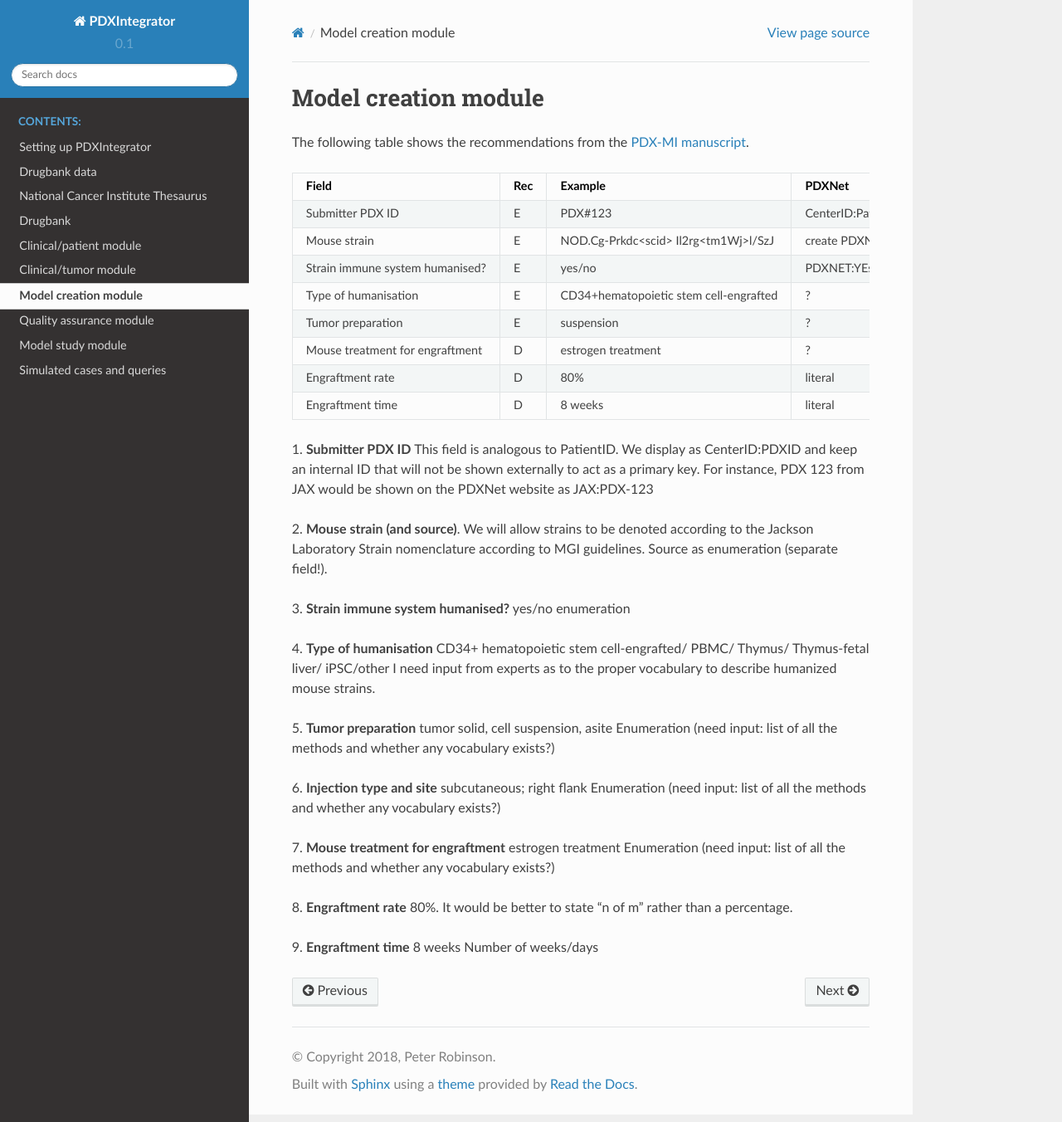
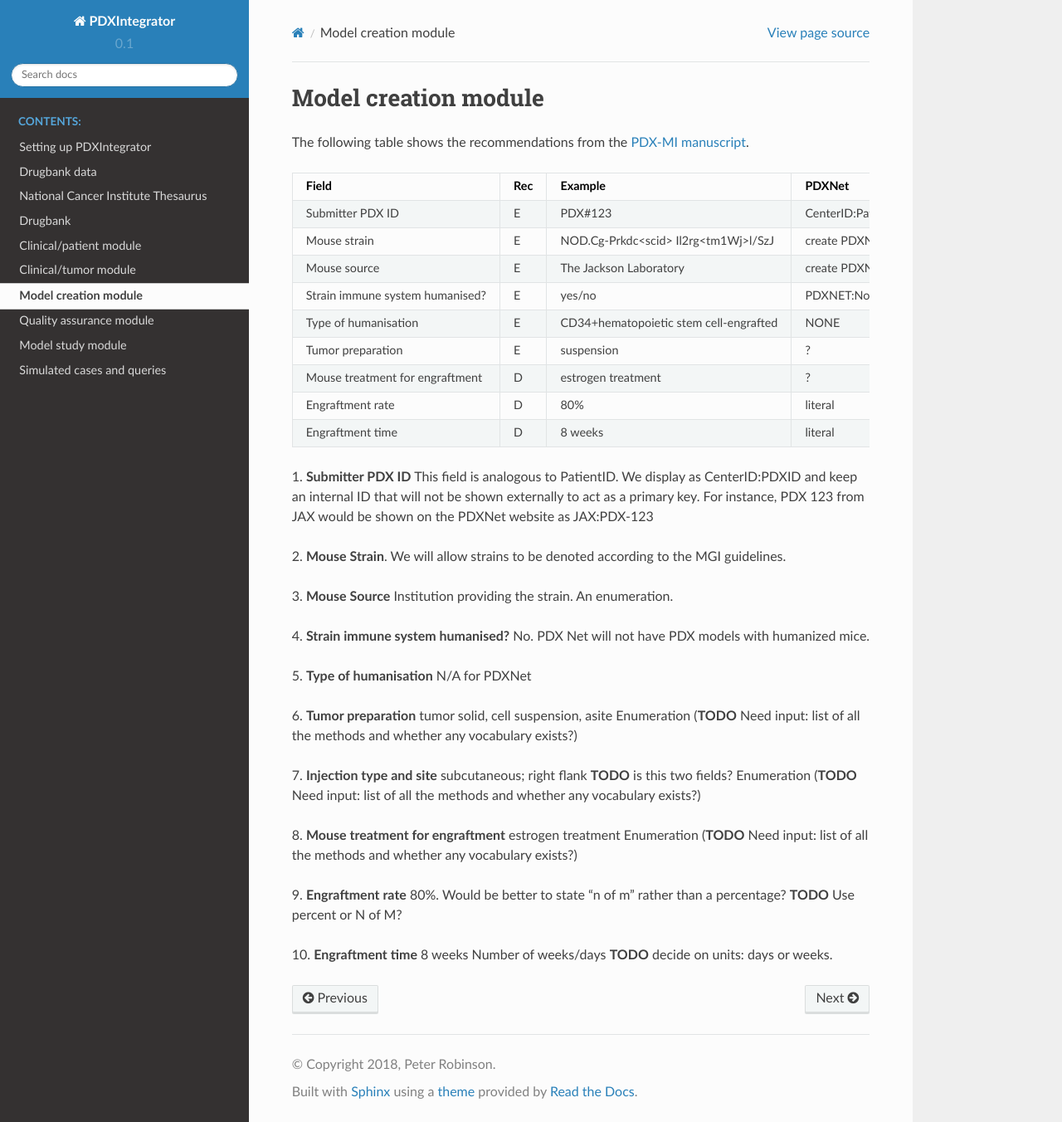
Before and after one commit to TheJacksonLaboratory/PDXintegrator, a Sphinx documentation site: the page built from docs/modelcreation.rst, in a window 1280 px wide and 1352 px high. Shown: the whole window at 83% size. Built offline with Sphinx 7.4.7 and the Read the Docs theme 2.0.0, drawn with Linux system fonts in a browser that asks for light colours.

Commit message:
Update modelcreation.rst

```diff
--- a/docs/modelcreation.rst
+++ b/docs/modelcreation.rst
@@ -11,54 +11,53 @@ The following table shows the recommendations from the  `PDX-MI manuscript <http
 +--------------------------------+-----+--------------------------------------+------------------------------------------------+
 | Mouse strain                   | E   |NOD.Cg-Prkdc<scid> Il2rg<tm1Wj>l/SzJ  | create PDXNet classes?                         |
 +--------------------------------+-----+--------------------------------------+------------------------------------------------+
-|Strain immune system humanised? | E   |yes/no                                | PDXNET:YEs, PDXNET:No                          |
+| Mouse source                   | E   |The Jackson Laboratory                | create PDXNet classes?                         |
 +--------------------------------+-----+--------------------------------------+------------------------------------------------+
-|Type of humanisation            | E   |CD34+hematopoietic stem cell-engrafted| ?                                              |
+| Strain immune system humanised?| E   |yes/no                                |  PDXNET:No  (No humanized mice in PDXNet)      |
 +--------------------------------+-----+--------------------------------------+------------------------------------------------+
-|Tumor preparation               | E   |suspension                            | ?                                              |
+| Type of humanisation           | E   |CD34+hematopoietic stem cell-engrafted|  NONE                                          |
 +--------------------------------+-----+--------------------------------------+------------------------------------------------+
-|Mouse treatment for engraftment | D   |estrogen    treatment                 | ?                                              |
+| Tumor preparation              | E   |suspension                            | ?                                              |
 +--------------------------------+-----+--------------------------------------+------------------------------------------------+
-|Engraftment rate                | D   |80%                                   | literal                                        |
+| Mouse treatment for engraftment| D   |estrogen    treatment                 | ?                                              |
 +--------------------------------+-----+--------------------------------------+------------------------------------------------+
-|Engraftment time                | D   |8 weeks                               | literal                                        |
+| Engraftment rate               | D   |80%                                   | literal                                        |
++--------------------------------+-----+--------------------------------------+------------------------------------------------+
+| Engraftment time               | D   |8 weeks                               | literal                                        |
 +--------------------------------+-----+--------------------------------------+------------------------------------------------+
 
 1. **Submitter PDX ID**
 This field is analogous to PatientID. We display as CenterID:PDXID and keep an internal ID that will not be shown
 externally to act as a primary key. For instance, PDX 123 from JAX would be shown on the PDXNet website as JAX:PDX-123
 
-2. **Mouse strain (and source)**.
-We will allow strains to be denoted according to the
-Jackson    Laboratory
-Strain nomenclature according to MGI guidelines. Source as enumeration (separate field!).
+2. **Mouse Strain**.
+We will allow strains to be denoted according to the MGI guidelines.
 
+3. **Mouse Source**
+Institution providing the strain. An enumeration.
 
-3. **Strain    immune    system    humanised?**
-yes/no
-enumeration
+4. **Strain    immune    system    humanised?**
+No.  PDX Net will not have PDX models with humanized mice.
 
-4. **Type of humanisation**
-CD34+    hematopoietic    stem    cell-engrafted/    PBMC/    Thymus/
-Thymus-fetal    liver/    iPSC/other
-I need input from experts as to the proper vocabulary to describe humanized mouse strains.
+5. **Type of humanisation**
+N/A for PDXNet
 
-5. **Tumor    preparation**
+6. **Tumor    preparation**
 tumor    solid,    cell    suspension,    asite
-Enumeration (need input: list of all the methods and whether any vocabulary exists?)
+Enumeration (**TODO** Need input: list of all the methods and whether any vocabulary exists?)
 
-6. **Injection type and site**
+7. **Injection type and site**
 subcutaneous;    right    flank
-Enumeration (need input: list of all the methods and whether any vocabulary exists?)
+**TODO** is this two fields?
+Enumeration (**TODO** Need input: list of all the methods and whether any vocabulary exists?)
 
-7. **Mouse treatment for engraftment**
+8. **Mouse treatment for engraftment**
 estrogen    treatment
-Enumeration (need input: list of all the methods and whether any vocabulary exists?)
+Enumeration (**TODO** Need input: list of all the methods and whether any vocabulary exists?)
 
+9. **Engraftment rate**
+80%. Would be better to state “n of m” rather than a percentage? **TODO** Use percent or N of M?
 
-8. **Engraftment rate**
-80%. It would be better to state “n of m” rather than a percentage.
-
-9. **Engraftment time**
+10. **Engraftment time**
 8 weeks
-Number of weeks/days
+Number of weeks/days **TODO** decide on units: days or weeks.
```
